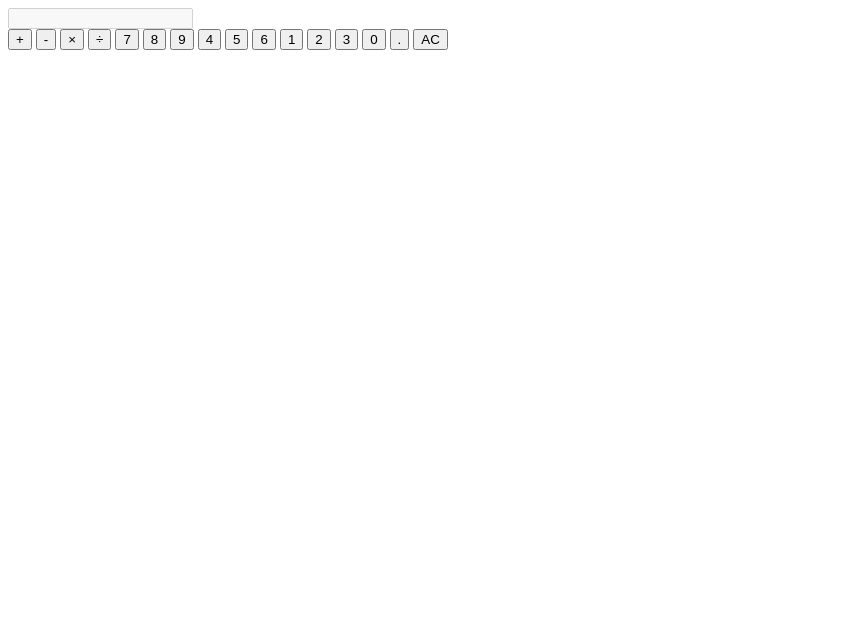
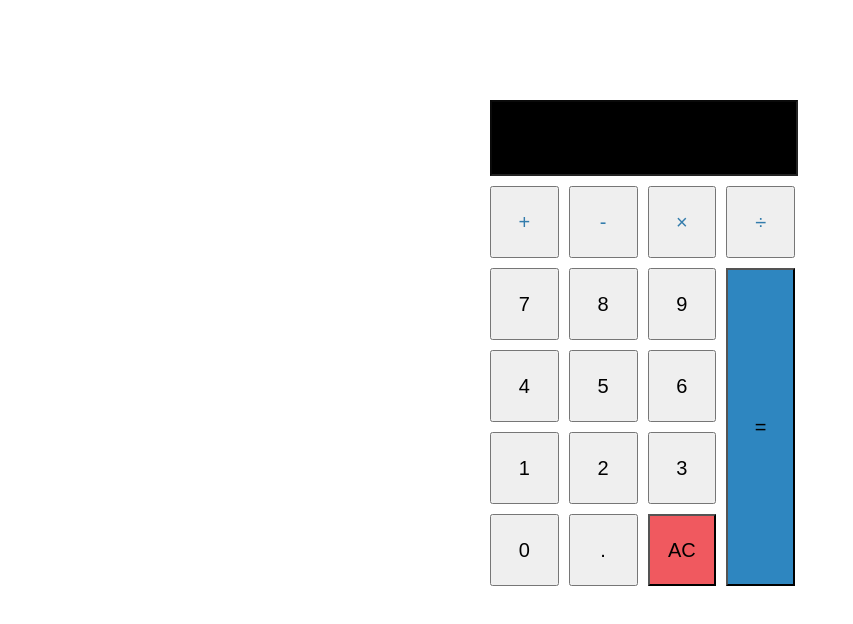
Before and after one commit to sarahgushef/project-simple-calculator, a plain HTML site: page index.html in a window 1280 px wide. Shown: the whole page, without its empty margins (0-853 px from the left). Drawn offline with Linux system fonts and the light colour scheme.

Commit message:
add css style to calculator

```diff
--- a/index.css
+++ b/index.css
@@ -0,0 +1,36 @@
+.calculator {
+  width: 300px;
+  margin: 100px auto;
+}
+
+.calculator-screen {
+  width: 300px;
+  height: 70px;
+  background-color: black;
+  margin-bottom: 10px;
+}
+
+.operator {
+  color: #337cac;
+}
+
+.calculator-keys {
+  width: 305px;
+  height: 400px;
+  display: grid;
+  grid-template-columns: repeat(4, 1fr);
+  grid-gap: 10px;
+}
+
+.calculator-keys button {
+  font-size: 20px;
+}
+
+.equal-sign {
+  grid-area: 2 / 4 / 6;
+  background-color: #2e86c0;
+}
+
+.all-clear {
+  background-color: #f0595f;
+}
--- a/index.html
+++ b/index.html
@@ -33,6 +33,7 @@
         <button type="button" value="0">0</button>
         <button type="button" class="decimal" value=".">.</button>
         <button type="button" class="all-clear" value="all-clear">AC</button>
+        <button type="button" class="equal-sign" value="=">=</button>
       </div>
     </div>
   </body>
```
Also changed, not shown: index.js (deleted).
